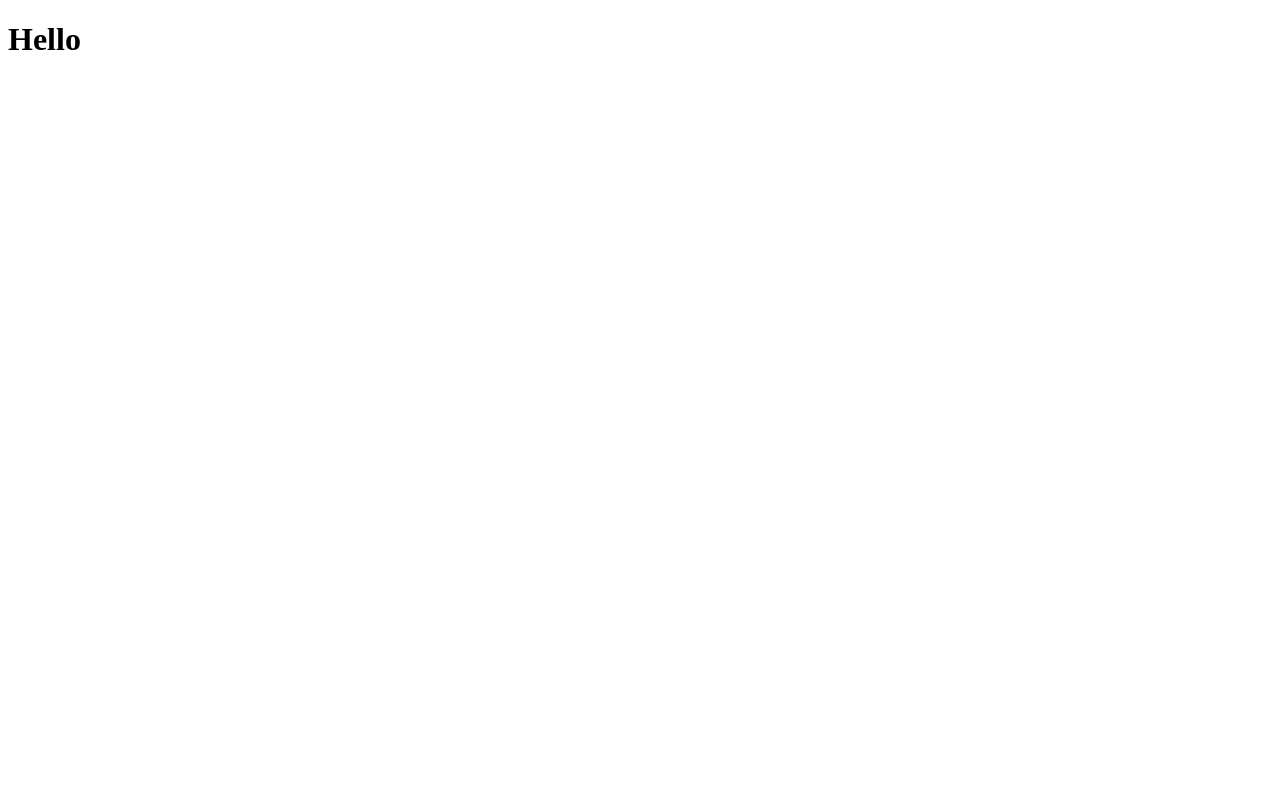
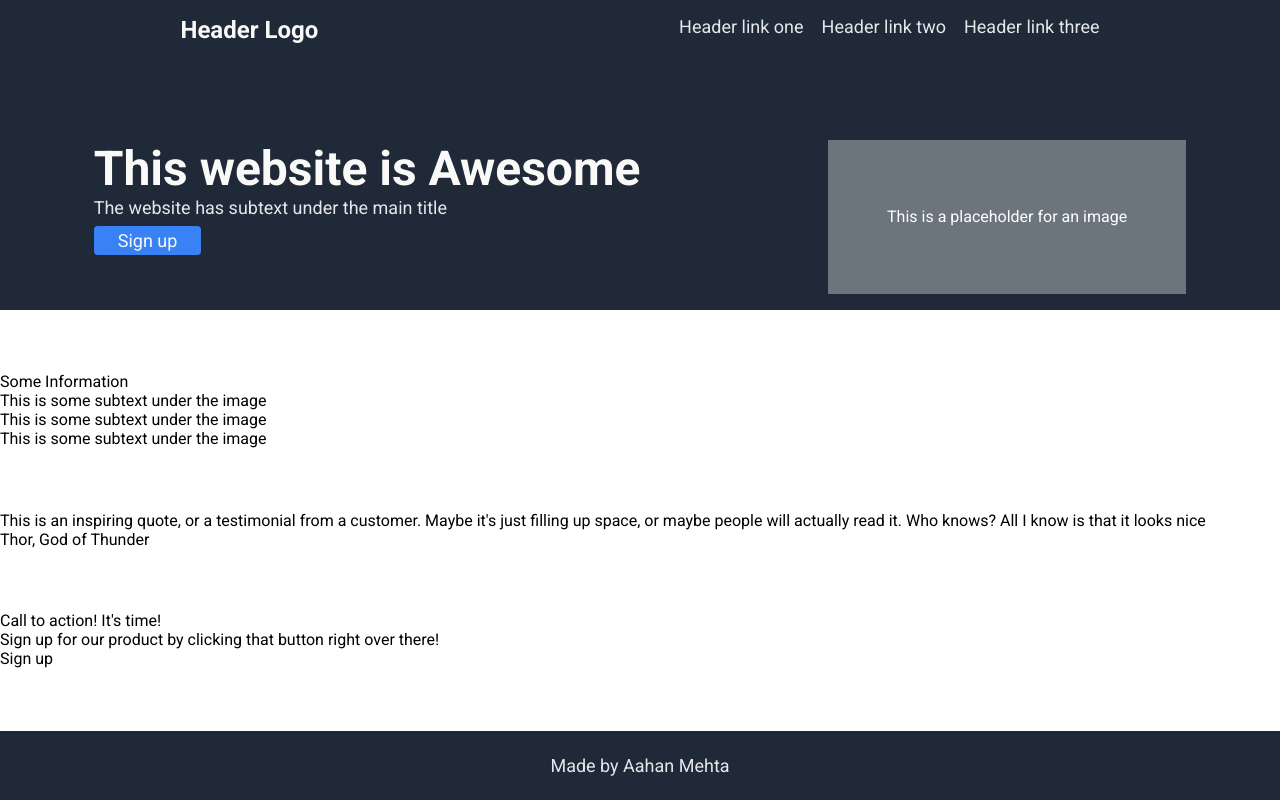
Before and after one commit to AahanMehta21/landing-page-template, a plain HTML site: page index.html in a window 1280 px wide. Drawn offline with Linux system fonts and the light colour scheme.

Commit message:
Set ground-work for header and footer

```diff
--- a/index.html
+++ b/index.html
@@ -2,11 +2,64 @@
 <html lang="en">
 <head>
     <link rel="stylesheet" href="styles.css">
+    <link href="https://fonts.googleapis.com/css2?family=Roboto:wght@400;700&display=swap" rel="stylesheet">
     <meta charset="UTF-8">
     <meta name="viewport" content="width=device-width, initial-scale=1.0">
-    <title>Test</title>
+    <title>Mathagonal Circle</title>
 </head>
 <body>
-    <h1>Hello</h1>
+    <div class="header">
+        <div class="top">
+            <div class="left-header">Header Logo</div>
+            <div class="right-header">
+                <ul>
+                    <li><a href="#">Header link one</a></li>
+                    <li><a href="#">Header link two</a></li>
+                    <li><a href="#">Header link three</a></li>
+                </ul>
+            </div>
+        </div>
+        <div class="hero">
+            <div class="hero-container">
+                <div class="hero-container-item">
+                    <div class="main-text">This website is Awesome</div>
+                    <div class="secondary-text">The website has subtext under the main title</div>
+                    <div class="sign-up-header">Sign up</div>
+                </div>
+                <div class="hero-container-item">
+                    <div class="hero-image">This is a placeholder for an image</div>
+                </div>
+            </div>
+        </div>
+    </div>
+    <div class="content">
+        <div class="info">Some Information</div>
+        <div class="panel">
+            <div class="item">
+                <div class="image"></div>
+                <div class="subtext">This is some subtext under the image</div>
+            </div>
+            <div class="item">
+                <div class="image"></div>
+                <div class="subtext">This is some subtext under the image</div>
+            </div>
+            <div class="item">
+                <div class="image"></div>
+                <div class="subtext">This is some subtext under the image</div>
+            </div>
+        </div>
+    </div>
+    <div class="quote">
+        <div class="quote-text">This is an inspiring quote, or a testimonial from a customer. Maybe it's just filling up space, or maybe people will actually read it. Who knows? All I know is that it looks nice</div>
+        <div class="quote-author">Thor, God of Thunder</div>
+    </div>
+    <div class="signup">
+        <div class="call-to-action">Call to action! It's time!</div>
+        <div class="signup-info">Sign up for our product by clicking that button right over there!</div>
+        <div class="signup-button"> Sign up</div>
+    </div>
+    <div class="footer">
+        Made by Aahan Mehta
+    </div>
 </body>
 </html>
--- a/styles.css
+++ b/styles.css
@@ -0,0 +1,95 @@
+* {
+    padding: 0px;
+    margin: 0px;
+}
+
+body {
+    font-style: "Roboto";
+    display: flex;
+    height: 100vh;
+    flex-direction: column;
+    justify-content: space-between;
+    font-family: 'Roboto', sans-serif;
+}
+
+.header {
+    background-color: #1F2937;
+    display: flex;
+    gap: 96px;
+    padding: 16px 0px;
+    flex-direction: column;
+    justify-content: space-between;
+}
+
+.left-header {
+    font-size: 24px;
+    color: #F9FAF8;
+    font-weight: 900;
+}
+
+.top {
+    display: flex;
+    justify-content: space-around;
+}
+
+.right-header, .secondary-text {
+    font-size: 18px;
+    color: #E5E7EB;
+}
+
+ul {
+    display: flex;
+    gap: 18px;
+    list-style: none;
+    padding: 0;
+    margin: 0;
+}
+a {
+    text-decoration: none;
+    font-size: 18px;
+    color: #E5E7EB;
+}
+
+.main-text {
+    font-size: 48px;
+    color: #F9FAF8;
+    font-weight: 900;
+}
+
+.sign-up-header {
+    background-color: #3882F6;
+    border-radius: 4px;
+    padding: 4px 24px;
+    margin-top: 8px;
+    justify-self: flex-start;
+    font-size: 18px;
+    color: #F9FAF8;
+}
+
+.hero-image {
+    display: flex;
+    background-color: #6C757D;
+    font-size: 16px;
+    color: white;
+    justify-content: center;
+    align-items: center;
+    text-align: center;
+    height: 12vw;
+    width: 28vw;
+}
+
+.hero-container {
+    display: flex;
+    flex: 1;
+    justify-content: space-around;
+}
+
+
+.footer {
+    background-color: #1F2937;
+    color: #E5E7EB;
+    font-size: 18px;
+    text-align: center;
+    padding-top: 24px;
+    padding-bottom: 24px;
+}
```
Also changed, not shown: 1 other file.
